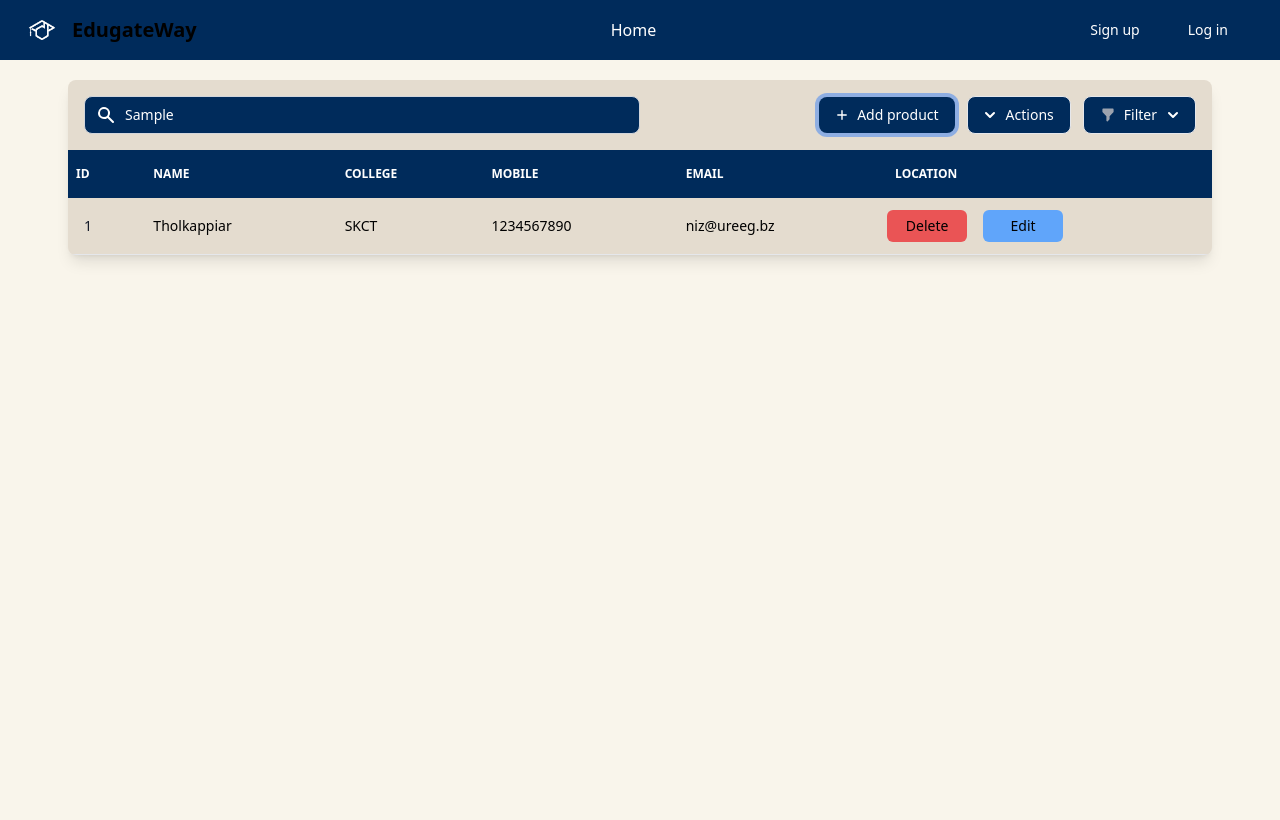
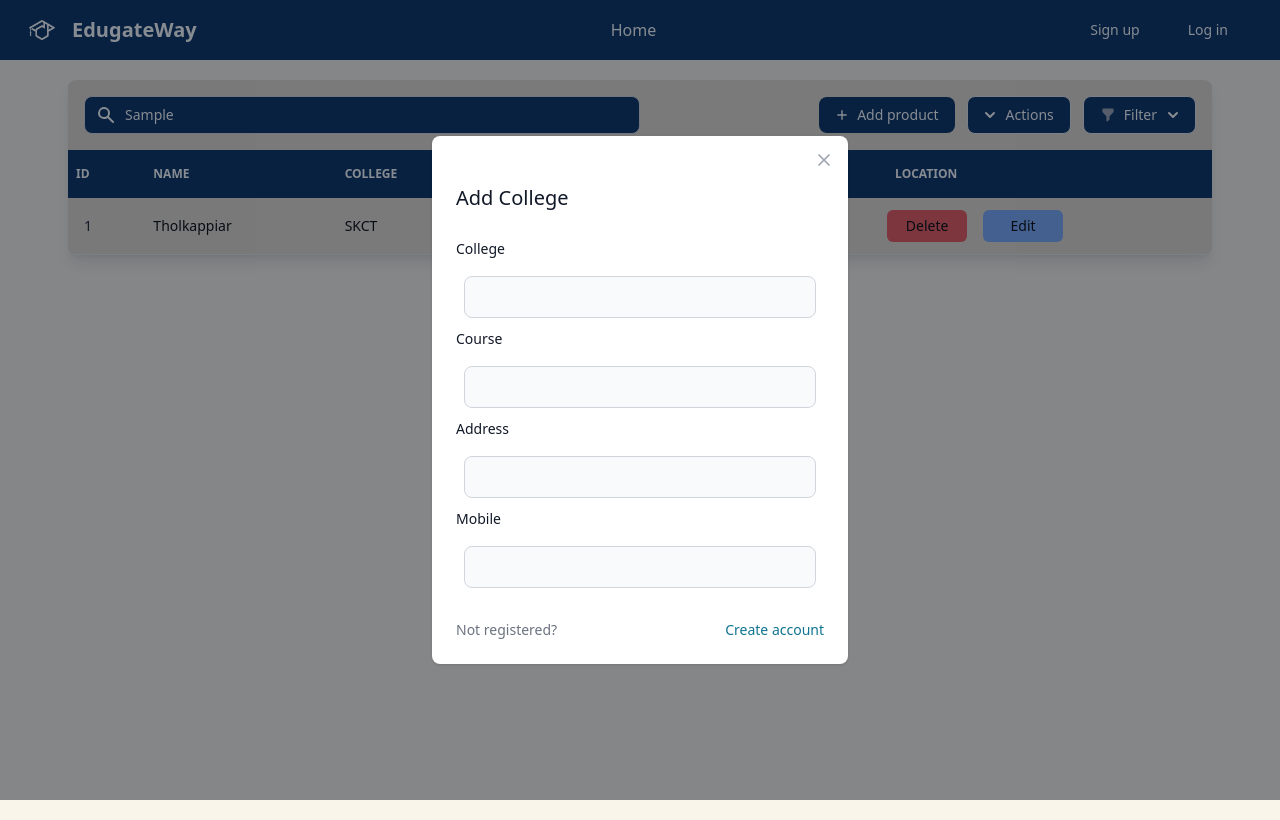
Before and after one commit to Tholkappiar/Advanced-App-Development, a React (Vite) app in the folder FrontEnd/Advance App Development/: page /adminDash in a window 1280 px wide. Both pictures are taken after typing "Sample" into the empty fields and a click on the button "Add product". Built offline with nearby package versions, Linux system fonts and the light colour scheme.

Commit message:
refactor(FrontEnd): Modal

```diff
--- a/FrontEnd/Advance App Development/package.json
+++ b/FrontEnd/Advance App Development/package.json
@@ -14,6 +14,7 @@
 		"@heroicons/react": "^2.1.1",
 		"@material-tailwind/react": "^2.1.9",
 		"axios": "^1.6.8",
+		"flowbite-react": "^0.9.0",
 		"heroicons": "^2.1.1",
 		"react": "^18.2.0",
 		"react-dom": "^18.2.0",
--- a/FrontEnd/Advance App Development/src/Pages/Admin/AdminDashboard.jsx
+++ b/FrontEnd/Advance App Development/src/Pages/Admin/AdminDashboard.jsx
@@ -1,6 +1,80 @@
+"use client";
+
+import { Label, Modal, TextInput } from "flowbite-react";
+import { useState } from "react";
+
 const AdminDashboard = () => {
+	const [openModal, setOpenModal] = useState(false);
+	const [email, setEmail] = useState("");
+
+	function onCloseModal() {
+		setOpenModal(false);
+		setEmail("");
+	}
+
 	return (
 		<div>
+			<Modal show={openModal} size="md" onClose={onCloseModal} popup>
+				<Modal.Header />
+				<Modal.Body>
+					<div className="space-y-6">
+						<h3 className="text-xl font-medium text-gray-900 dark:text-white">
+							Add College
+						</h3>
+						<div>
+							<div className="mb-2 block">
+								<Label htmlFor="email" value="College" />
+							</div>
+							<TextInput
+								id="text"
+								className="p-2"
+								value={email}
+								onChange={(event) => setEmail(event.target.value)}
+								required
+							/>
+							<div className="mb-2 block">
+								<Label htmlFor="email" value="Course" />
+							</div>
+							<TextInput
+								id="text"
+								className="p-2"
+								value={email}
+								onChange={(event) => setEmail(event.target.value)}
+								required
+							/>
+							<div className="mb-2 block">
+								<Label htmlFor="email" value="Address" />
+							</div>
+							<TextInput
+								id="text"
+								className="p-2"
+								value={email}
+								onChange={(event) => setEmail(event.target.value)}
+								required
+							/>
+							<div className="mb-2 block">
+								<Label htmlFor="email" value="Mobile" />
+							</div>
+							<TextInput
+								id="text"
+								className="p-2"
+								value={email}
+								onChange={(event) => setEmail(event.target.value)}
+								required
+							/>
+						</div>
+						<div className="flex justify-between text-sm font-medium text-gray-500 dark:text-gray-300">
+							Not registered?&nbsp;
+							<a
+								href="#"
+								className="text-cyan-700 hover:underline dark:text-cyan-500"
+							>
+								Create account
+							</a>
+						</div>
+					</div>
+				</Modal.Body>
+			</Modal>
 			<section className="bg-[#F9F5EB] p-3 sm:p-5 antialiased h-[95vh]">
 				<div className="mx-auto max-w-screen-xl px-4 lg:px-12">
 					<div className="bg-[#E4DCCF] relative shadow-lg sm:rounded-lg overflow-hidden">
@@ -36,66 +110,11 @@ const AdminDashboard = () => {
 									</div>
 								</form>
 							</div>
-							<div
-								id="hs-vertically-centered-modal"
-								className="hs-overlay hidden size-full fixed top-0 start-0 z-[80] overflow-x-hidden overflow-y-auto pointer-events-none"
-							>
-								<div className="hs-overlay-open:mt-7 hs-overlay-open:opacity-100 hs-overlay-open:duration-500 mt-0 opacity-0 ease-out transition-all sm:max-w-lg sm:w-full m-3 sm:mx-auto min-h-[calc(100%-3.5rem)] flex items-center">
-									<div className="w-full flex flex-col bg-white border shadow-sm rounded-xl pointer-events-auto dark:bg-neutral-800 dark:border-neutral-700 dark:shadow-neutral-700/70">
-										<div className="flex justify-between items-center py-3 px-4 border-b dark:border-neutral-700">
-											<h3 className="font-bold text-gray-800 dark:text-white">
-												Modal title
-											</h3>
-											<button
-												type="button"
-												className="flex justify-center items-center size-7 text-sm font-semibold rounded-full border border-transparent text-gray-800 hover:bg-gray-100 disabled:opacity-50 disabled:pointer-events-none dark:text-white dark:hover:bg-neutral-700"
-												data-hs-overlay="#hs-vertically-centered-modal"
-											>
-												<span className="sr-only">Close</span>
-												<svg
-													className="flex-shrink-0 size-4"
-													xmlns="http://www.w3.org/2000/svg"
-													width="24"
-													height="24"
-													viewBox="0 0 24 24"
-													fill="none"
-													stroke="currentColor"
-													strokeWidth="2"
-													strokeLinecap="round"
-													strokeLinejoin="round"
-												>
-													<path d="M18 6 6 18"></path>
-													<path d="m6 6 12 12"></path>
-												</svg>
-											</button>
-										</div>
-										<div className="p-4 overflow-y-auto">
-											<p className="text-gray-800 dark:text-neutral-400">
-												This is a wider card with supporting text below as a
-												natural lead-in to additional content.
-											</p>
-										</div>
-										<div className="flex justify-end items-center gap-x-2 py-3 px-4 border-t dark:border-neutral-700">
-											<button
-												type="button"
-												className="py-2 px-3 inline-flex items-center gap-x-2 text-sm font-medium rounded-lg border border-gray-200 bg-white text-gray-800 shadow-sm hover:bg-gray-50 disabled:opacity-50 disabled:pointer-events-none dark:bg-neutral-900 dark:border-neutral-700 dark:text-white dark:hover:bg-neutral-800"
-												data-hs-overlay="#hs-vertically-centered-modal"
-											>
-												Close
-											</button>
-											<button
-												type="button"
-												className="py-2 px-3 inline-flex items-center gap-x-2 text-sm font-semibold rounded-lg border border-transparent bg-blue-600 text-white hover:bg-blue-700 disabled:opacity-50 disabled:pointer-events-none"
-											>
-												Save changes
-											</button>
-										</div>
-									</div>
-								</div>
-							</div>
+
 							<div className="w-full md:w-auto flex flex-col md:flex-row space-y-2 md:space-y-0 items-stretch md:items-center justify-end md:space-x-3 flex-shrink-0">
 								<button
 									type="button"
+									onClick={() => setOpenModal(true)}
 									data-hs-overlay="#hs-vertically-centered-modal"
 									className="flex items-center justify-center text-white bg-[#002B5B] hover:bg-[#002a5be3] focus:ring-4 focus:ring-primary-300 font-medium rounded-lg text-sm px-4 py-2"
 								>
--- a/FrontEnd/Advance App Development/src/Pages/Admin/SideBar.jsx
+++ /dev/null
@@ -1,145 +0,0 @@
-import React from "react";
-import {
-	IconButton,
-	Typography,
-	List,
-	ListItem,
-	ListItemPrefix,
-	ListItemSuffix,
-	Chip,
-	Accordion,
-	Alert,
-	Drawer,
-	Card,
-} from "@material-tailwind/react";
-import {
-	UserCircleIcon,
-	Cog6ToothIcon,
-	InboxIcon,
-	PowerIcon,
-} from "@heroicons/react/24/solid";
-import {
-	ChevronDownIcon,
-	CubeTransparentIcon,
-	Bars3Icon,
-	XMarkIcon,
-} from "@heroicons/react/24/outline";
-
-export default function SideBar() {
-	const [openAlert, setOpenAlert] = React.useState(true);
-	const [isDrawerOpen, setIsDrawerOpen] = React.useState(false);
-
-	const openDrawer = () => setIsDrawerOpen(true);
-	const closeDrawer = () => setIsDrawerOpen(false);
-
-	return (
-		<>
-			<IconButton variant="text" size="lg" onClick={openDrawer}>
-				{isDrawerOpen ? (
-					<XMarkIcon className="h-8 w-8 stroke-2" />
-				) : (
-					<Bars3Icon className="h-8 w-8 stroke-2" />
-				)}
-			</IconButton>
-			<Drawer open={isDrawerOpen} onClose={closeDrawer}>
-				<Card
-					color="transparent"
-					shadow={false}
-					className="h-[calc(100vh-2rem)] w-full p-4"
-				>
-					<div className="mb-2 flex items-center gap-4 p-4">
-						<img
-							src="https://docs.material-tailwind.com/img/logo-ct-dark.png"
-							alt="brand"
-							className="h-8 w-8"
-						/>
-						<Typography variant="h5" color="blue-gray">
-							Sidebar
-						</Typography>
-					</div>
-
-					<List>
-						<Accordion
-							open={open === 1}
-							icon={
-								<ChevronDownIcon
-									strokeWidth={2.5}
-									className={`mx-auto h-4 w-4 transition-transform ${
-										open === 1 ? "rotate-180" : ""
-									}`}
-								/>
-							}
-						></Accordion>
-						<hr className="my-2 border-blue-gray-50" />
-						<ListItem>
-							<ListItemPrefix>
-								<InboxIcon className="h-5 w-5" />
-							</ListItemPrefix>
-							Inbox
-							<ListItemSuffix>
-								<Chip
-									value="14"
-									size="sm"
-									variant="ghost"
-									color="blue-gray"
-									className="rounded-full"
-								/>
-							</ListItemSuffix>
-						</ListItem>
-						<ListItem>
-							<ListItemPrefix>
-								<UserCircleIcon className="h-5 w-5" />
-							</ListItemPrefix>
-							Profile
-						</ListItem>
-						<ListItem>
-							<ListItemPrefix>
-								<Cog6ToothIcon className="h-5 w-5" />
-							</ListItemPrefix>
-							Settings
-						</ListItem>
-						<ListItem>
-							<ListItemPrefix>
-								<PowerIcon className="h-5 w-5" />
-							</ListItemPrefix>
-							Log Out
-						</ListItem>
-					</List>
-					<Alert
-						open={openAlert}
-						className="mt-auto"
-						onClose={() => setOpenAlert(false)}
-					>
-						<CubeTransparentIcon className="mb-4 h-12 w-12" />
-						<Typography variant="h6" className="mb-1">
-							Upgrade to PRO
-						</Typography>
-						<Typography variant="small" className="font-normal opacity-80">
-							Upgrade to Material Tailwind PRO and get even more components,
-							plugins, advanced features and premium.
-						</Typography>
-						<div className="mt-4 flex gap-3">
-							<Typography
-								as="a"
-								href="#"
-								variant="small"
-								className="font-medium opacity-80"
-								onClick={() => setOpenAlert(false)}
-							>
-								Dismiss
-							</Typography>
-							<Typography
-								as="a"
-								href="#"
-								variant="small"
-								className="font-medium"
-							>
-								Upgrade Now
-							</Typography>
-						</div>
-					</Alert>
-				</Card>
-			</Drawer>
-		</>
-	);
-}
--- a/FrontEnd/Advance App Development/src/Pages/LandingPage/Header.jsx
+++ b/FrontEnd/Advance App Development/src/Pages/LandingPage/Header.jsx
@@ -36,7 +36,6 @@ const Header = () => {
 					}
 				);
 				setUserData(data);
-				console.log("userData", userData);
 			} catch (error) {
 				console.error("Error fetching user data:", error);
 			}
@@ -63,9 +62,9 @@ const Header = () => {
 						<img
 							src={white_logo}
 							className="mr-3 h-8 sm:h-9"
-							alt="Flowbite Logo"
+							alt="EdugateWay"
 						/>
-						<span className="self-center text-xl font-semibold whitespace-nowrap dark:text-white">
+						<span className="self-center text-xl font-semibold whitespace-nowrap text-white">
 							EdugateWay
 						</span>
 					</Link>
--- a/FrontEnd/Advance App Development/tailwind.config.js
+++ b/FrontEnd/Advance App Development/tailwind.config.js
@@ -1,6 +1,7 @@
+const flowbite = require("flowbite-react/tailwind");
 /** @type {import('tailwindcss').Config} */
 export default {
-	content: ["./index.html", "./src/**/*.{js,jsx}"],
+	content: ["./index.html", "./src/**/*.{js,jsx}", flowbite.content()],
 	theme: {
 		extend: {
 			screens: {
@@ -11,5 +12,5 @@ export default {
 			},
 		},
 	},
-	plugins: [],
+	plugins: [flowbite.plugin()],
 };
```
Also changed, not shown: 1 other file (tests, documents, lock files or other folders).
